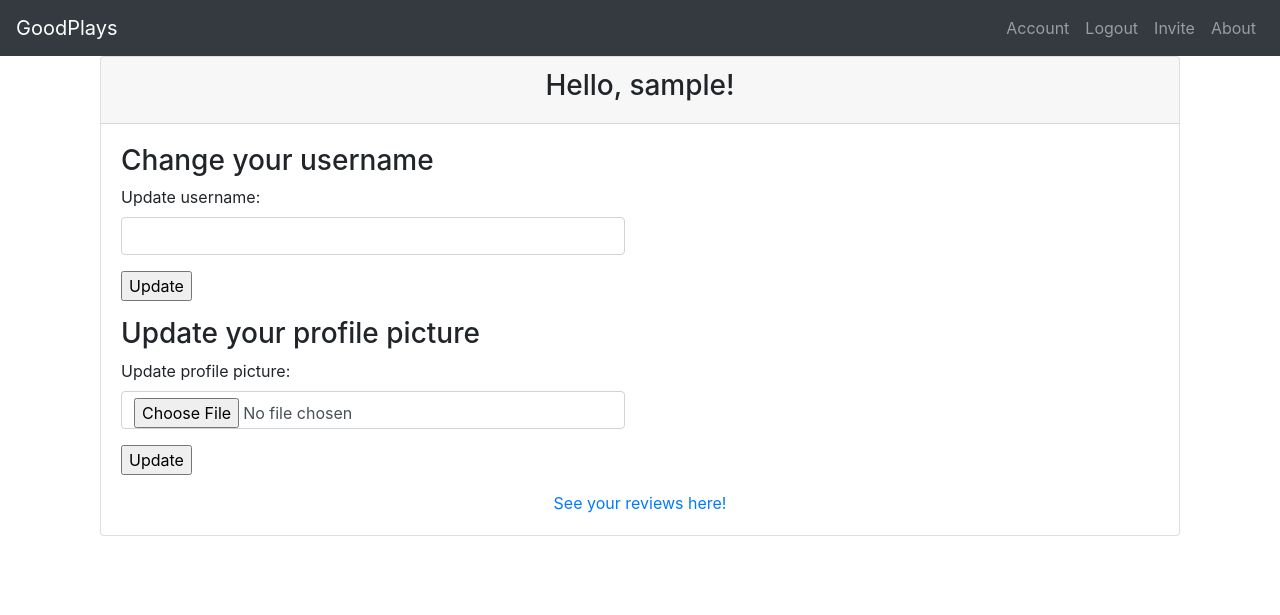
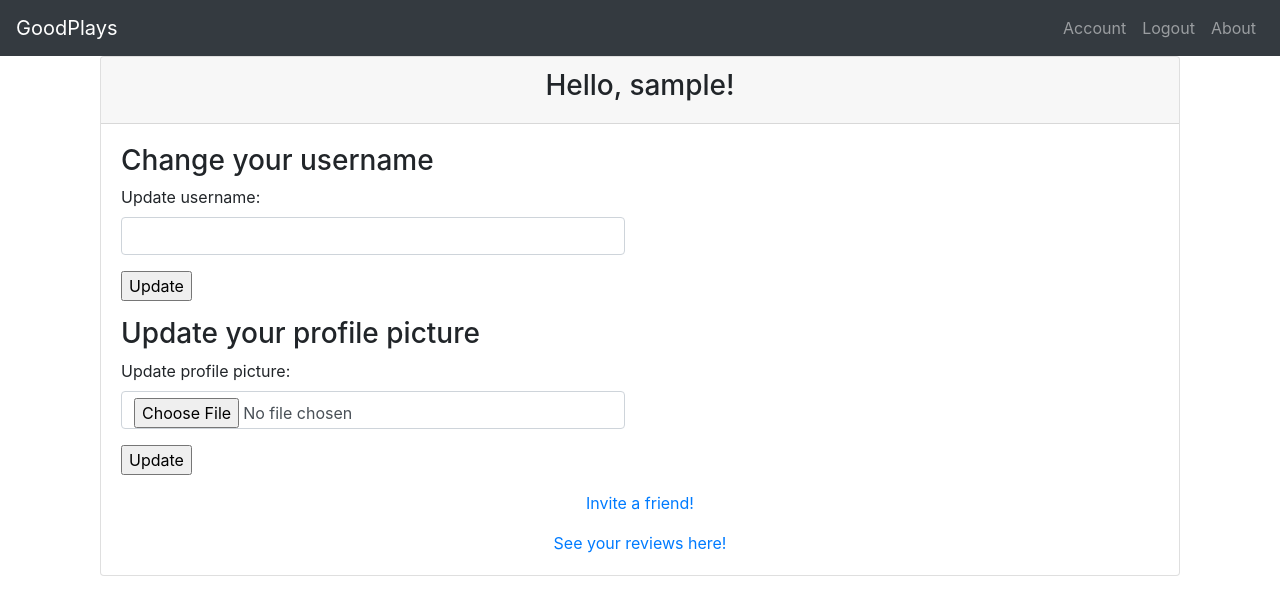
Before and after one commit to biswasasmit/CMSC388J-Final, a Flask app: page /account in a window 1280 px wide. Shown: the top 615 px of the page. Run offline with Flask 2, Linux system fonts and the light colour scheme; the visitor is signed in with stand-in values (Sample User, id 1); some libraries are stand-ins or nearby versions.

Commit message:
Update invites

```diff
--- a/flask_app/forms.py
+++ b/flask_app/forms.py
@@ -51,7 +51,7 @@ class UpdateUsernameForm(FlaskForm):
 
 class InviteFriendForm(FlaskForm):
     email = StringField('Email', validators=[InputRequired(), Email()])
-    optional_text = TextAreaField('Email Body', validators=[InputRequired(), Length(min=5, max=500)], default = "Come join me on this awesome website! Sign up today!")
+    optional_text = TextAreaField('Email Body', validators=[InputRequired(), Length(min=5, max=500)], default = "Come join me on this awesome website! Sign up today!", render_kw={"placeholder": "Come join me on this awesome website! Sign up today!"})
     send = SubmitField('Send')
 
 allowed_exts = ['jpg', 'png', 'jpeg', 'gif']
--- a/flask_app/templates/account.html
+++ b/flask_app/templates/account.html
@@ -65,6 +65,11 @@
                     </div>
                 </form>
             </div>
+            <p>
+                <a href="{{ url_for('main.invite') }}">
+                    Invite a friend!
+                </a>
+            </li>
             <div class="row justify-content-center">
                 <div class="col-mid">
                     {# Link to see all of the current user's reviews. #}
--- a/flask_app/templates/header.html
+++ b/flask_app/templates/header.html
@@ -18,11 +18,6 @@
             <li class="nav-item">
                 <a class="nav-link" href="{{ url_for('users.logout') }}">
                     Logout
-                </a>
-            </li>
-            <li class="nav-item">
-                <a class="nav-link" href="{{ url_for('main.invite') }}">
-                    Invite
                 </a>
             </li>
             {% else %}
```
